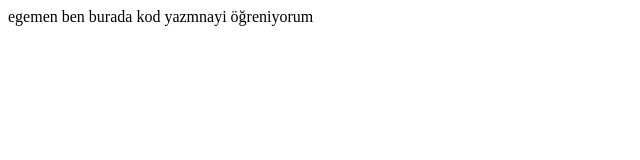
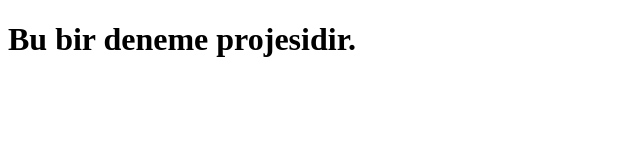
Before and after one commit to MaelStoorm/goit-new-try, a plain HTML site: page index.html in a window 1280 px wide. Shown: the whole page, without its empty margins (0-640 px from the left). Drawn offline with Linux system fonts and the light colour scheme.

Commit message:
add index.html file

```diff
--- a/intex.html
+++ b/index.html
@@ -3,9 +3,9 @@
 <head>
     <meta charset="UTF-8">
     <meta name="viewport" content="width=device-width, initial-scale=1.0">
-    <title>deneme basligi</title>
+    <title>Document</title>
 </head>
 <body>
-    egemen ben burada kod yazmnayi öğreniyorum
+    <h1>Bu bir deneme projesidir.</h1>
 </body>
 </html>
```
Also changed, not shown: 1 other file.
